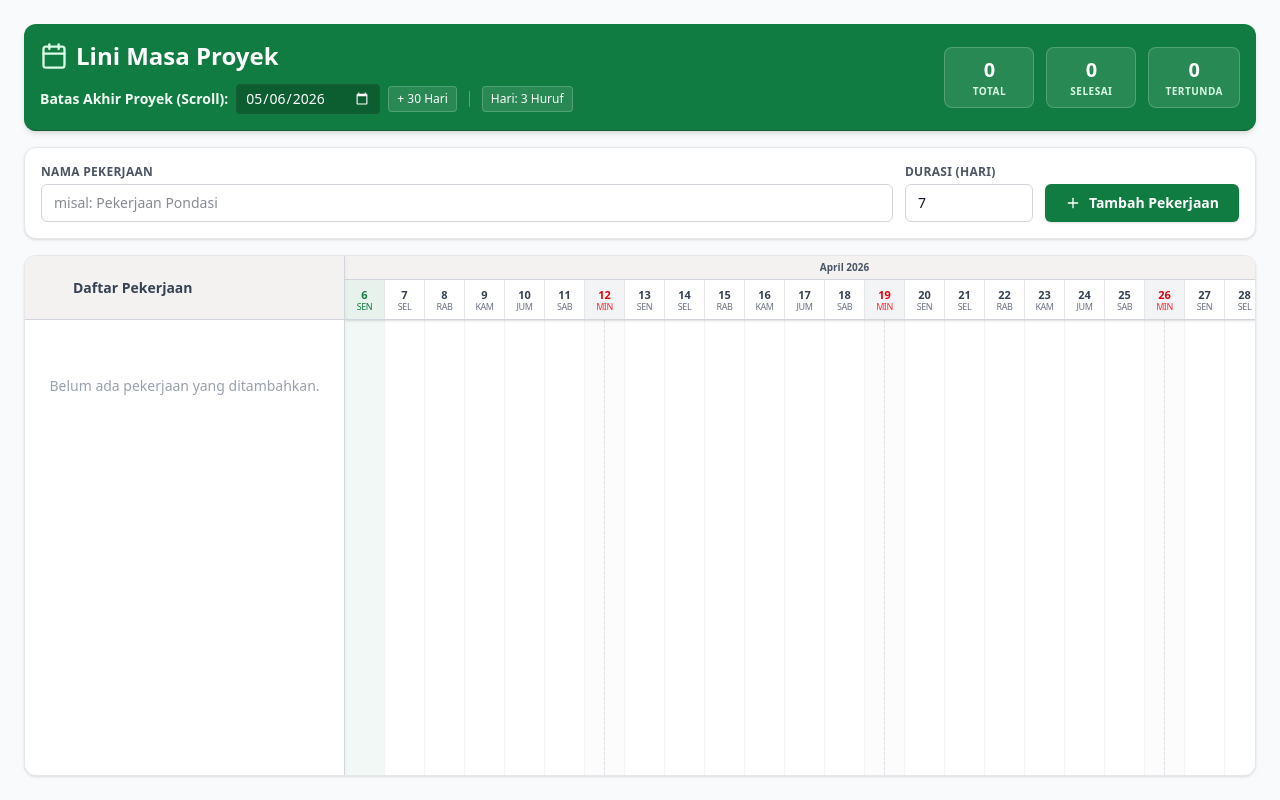
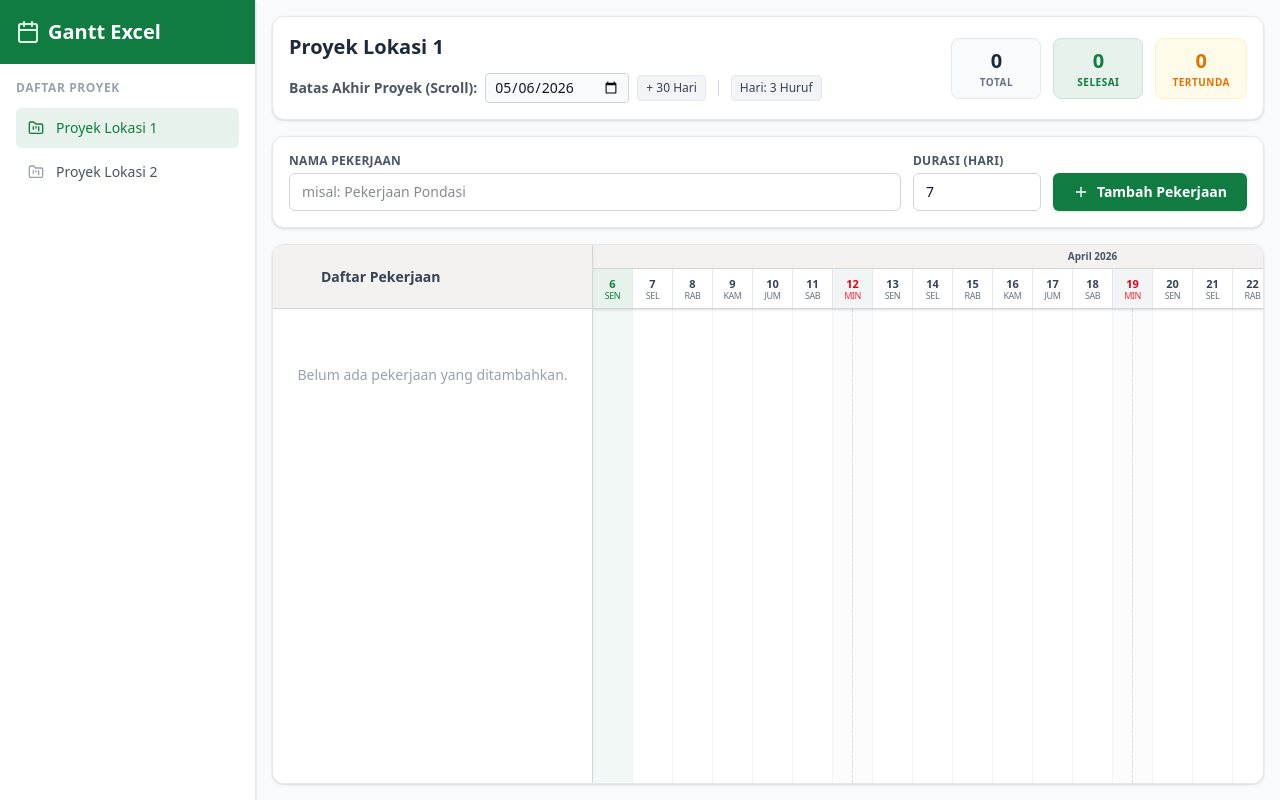
Before and after one commit to febrianamanahputra/WBS, a React (Vite) app: page / in a window 1280 px wide. Built offline with nearby package versions, Linux system fonts and the light colour scheme.

Commit message:
feat: Add project filtering to task manager
Introduces the concept of projects to organize tasks. Users can now switch between different project views to manage their tasks more effectively. The UI will be updated to reflect active project selection.

```diff
--- a/src/App.tsx
+++ b/src/App.tsx
@@ -1,7 +1,7 @@
 import React, { useState, useEffect, useMemo } from 'react';
 import { format, differenceInDays, isBefore, startOfDay, parseISO, eachDayOfInterval, addDays, isSameDay, min, addMonths } from 'date-fns';
 import { id as localeId } from 'date-fns/locale';
-import { Plus, CheckCircle2, Circle, Trash2, Calendar, Clock, AlertCircle } from 'lucide-react';
+import { Plus, CheckCircle2, Circle, Trash2, Calendar, Clock, AlertCircle, FolderKanban } from 'lucide-react';
 import { Task } from './types';
 
 const CELL_WIDTH = 40; // width of each day cell in pixels
@@ -42,6 +42,8 @@ const getWorkingDaysCount = (startDate: Date, endDate: Date): number => {
 
 export default function App() {
   const [tasks, setTasks] = useState<Task[]>([]);
+  const [activeProject, setActiveProject] = useState<string>('lokasi1');
+
   const [newTaskName, setNewTaskName] = useState('');
   const [newTaskDuration, setNewTaskDuration] = useState<number | ''>(7);
   const [projectEndDate, setProjectEndDate] = useState(format(addMonths(new Date(), 1), 'yyyy-MM-dd'));
@@ -146,6 +148,7 @@ export default function App() {
       deadline: deadlineDate,
       duration: duration,
       status: 'pending',
+      projectId: activeProject,
     };
 
     setTasks([...tasks, newTask]);
@@ -167,12 +170,15 @@ export default function App() {
     setProjectEndDate(prev => format(addDays(parseISO(prev), 30), 'yyyy-MM-dd'));
   };
 
+  // Filter tasks by active project
+  const currentProjectTasks = tasks.filter(t => (t.projectId || 'lokasi1') === activeProject);
+
   // Calculate timeline range
   const timelineStart = useMemo(() => {
-    if (tasks.length === 0) return startOfDay(new Date());
-    const minDate = min(tasks.map(t => parseISO(t.startDate)));
+    if (currentProjectTasks.length === 0) return startOfDay(new Date());
+    const minDate = min(currentProjectTasks.map(t => parseISO(t.startDate)));
     return min([minDate, startOfDay(new Date())]);
-  }, [tasks]);
+  }, [currentProjectTasks]);
 
   const timelineRange = useMemo(() => {
     const end = parseISO(projectEndDate);
@@ -204,22 +210,57 @@ export default function App() {
     return grouped;
   }, [timelineRange]);
 
-  const completedCount = tasks.filter(t => t.status === 'completed').length;
-  const pendingCount = tasks.length - completedCount;
+  const completedCount = currentProjectTasks.filter(t => t.status === 'completed').length;
+  const pendingCount = currentProjectTasks.length - completedCount;
+
+  const projects = [
+    { id: 'lokasi1', name: 'Proyek Lokasi 1' },
+    { id: 'lokasi2', name: 'Proyek Lokasi 2' }
+  ];
 
   return (
-    <div className="min-h-screen bg-gray-50 text-gray-900 font-sans p-4 md:p-6 flex flex-col h-screen">
-      <div className="max-w-[1600px] mx-auto w-full flex flex-col h-full space-y-4">
+    <div className="h-screen w-full bg-gray-50 text-gray-900 font-sans flex overflow-hidden">
+
+      {/* Sidebar Dashboard */}
+      <aside className="w-64 bg-white border-r border-gray-200 flex flex-col shrink-0 z-30 shadow-sm">
+        <div className="h-16 bg-[#107c41] flex items-center px-4 shrink-0">
+          <h1 className="text-xl font-bold text-white flex items-center gap-2">
+            <Calendar className="w-6 h-6 text-green-100" />
+            Gantt Excel
+          </h1>
+        </div>
+        <div className="p-4">
+          <h2 className="text-xs font-bold text-gray-400 uppercase tracking-wider mb-3">Daftar Proyek</h2>
+          <div className="flex flex-col gap-1">
+            {projects.map(project => (
+              <button
+                key={project.id}
+                onClick={() => setActiveProject(project.id)}
+                className={`flex items-center gap-3 px-3 py-2.5 rounded-md text-sm font-medium transition-colors ${
+                  activeProject === project.id
+                    ? 'bg-[#e6f2eb] text-[#107c41]'
+                    : 'text-gray-600 hover:bg-gray-100 hover:text-gray-900'
+                }`}
+              >
+                <FolderKanban className={`w-4 h-4 ${activeProject === project.id ? 'text-[#107c41]' : 'text-gray-400'}`} />
+                {project.name}
+              </button>
+            ))}
+          </div>
+        </div>
+      </aside>
+
+      {/* Main Content Area */}
+      <main className="flex-1 flex flex-col h-full overflow-hidden p-4 space-y-4">
 
         {/* Header Section */}
-        <header className="bg-[#107c41] rounded-xl shadow-md border-b border-[#185c37] p-4 flex flex-col md:flex-row justify-between items-start md:items-center gap-4 shrink-0 text-white">
+        <header className="bg-white rounded-xl shadow-sm border border-gray-200 p-4 flex flex-col md:flex-row justify-between items-start md:items-center gap-4 shrink-0">
           <div className="flex flex-col gap-2">
-            <h1 className="text-2xl font-bold text-white flex items-center gap-2">
-              <Calendar className="w-7 h-7 text-green-100" />
-              Lini Masa Proyek
-            </h1>
+            <h2 className="text-xl font-bold text-gray-800 flex items-center gap-2">
+              {projects.find(p => p.id === activeProject)?.name}
+            </h2>
             <div className="flex items-center gap-2 mt-1">
-              <label htmlFor="projectEnd" className="text-sm font-semibold text-green-50">
+              <label htmlFor="projectEnd" className="text-sm font-semibold text-gray-600">
                 Batas Akhir Proyek (Scroll):
               </label>
               <input
@@ -227,20 +268,19 @@ export default function App() {
                 type="date"
                 value={projectEndDate}
                 onChange={(e) => setProjectEndDate(e.target.value)}
-                className="px-2 py-1 text-sm rounded border border-[#185c37] focus:outline-none focus:ring-2 focus:ring-white bg-[#0c5e31] text-white font-medium color-scheme-dark"
-                style={{ colorScheme: 'dark' }}
+                className="px-2 py-1 text-sm rounded border border-gray-300 focus:outline-none focus:ring-2 focus:ring-[#107c41] bg-gray-50 text-gray-900 font-medium"
               />
               <button
                 onClick={extendProjectEndDate}
-                className="px-2 py-1 text-xs bg-white/10 text-white rounded hover:bg-white/20 font-medium transition-colors border border-white/20"
+                className="px-2 py-1 text-xs bg-gray-100 text-gray-700 rounded hover:bg-gray-200 font-medium transition-colors border border-gray-200"
                 title="Tambah 30 hari ke batas scroll"
               >
                 + 30 Hari
               </button>
-              <div className="w-px h-4 bg-white/30 mx-1"></div>
+              <div className="w-px h-4 bg-gray-300 mx-1"></div>
               <button
                 onClick={toggleDayFormat}
-                className="px-2 py-1 text-xs bg-white/10 text-white rounded hover:bg-white/20 font-medium transition-colors flex items-center gap-1 border border-white/20"
+                className="px-2 py-1 text-xs bg-gray-100 text-gray-700 rounded hover:bg-gray-200 font-medium transition-colors flex items-center gap-1 border border-gray-200"
                 title="Ubah format nama hari"
               >
                 Hari: {formatLabel}
@@ -249,17 +289,17 @@ export default function App() {
           </div>
 
           <div className="flex gap-3">
-            <div className="bg-white/10 px-4 py-2 rounded-lg border border-white/20 flex flex-col items-center min-w-[90px]">
-              <span className="text-xl font-bold text-white">{tasks.length}</span>
-              <span className="text-[10px] font-bold text-green-100 uppercase tracking-wider">Total</span>
+            <div className="bg-gray-50 px-4 py-2 rounded-lg border border-gray-200 flex flex-col items-center min-w-[90px]">
+              <span className="text-xl font-bold text-gray-800">{currentProjectTasks.length}</span>
+              <span className="text-[10px] font-bold text-gray-500 uppercase tracking-wider">Total</span>
             </div>
-            <div className="bg-white/10 px-4 py-2 rounded-lg border border-white/20 flex flex-col items-center min-w-[90px]">
-              <span className="text-xl font-bold text-white">{completedCount}</span>
-              <span className="text-[10px] font-bold text-green-100 uppercase tracking-wider">Selesai</span>
+            <div className="bg-[#e6f2eb] px-4 py-2 rounded-lg border border-[#cce4d6] flex flex-col items-center min-w-[90px]">
+              <span className="text-xl font-bold text-[#107c41]">{completedCount}</span>
+              <span className="text-[10px] font-bold text-[#107c41] uppercase tracking-wider">Selesai</span>
             </div>
-            <div className="bg-white/10 px-4 py-2 rounded-lg border border-white/20 flex flex-col items-center min-w-[90px]">
-              <span className="text-xl font-bold text-white">{pendingCount}</span>
-              <span className="text-[10px] font-bold text-green-100 uppercase tracking-wider">Tertunda</span>
+            <div className="bg-amber-50 px-4 py-2 rounded-lg border border-amber-100 flex flex-col items-center min-w-[90px]">
+              <span className="text-xl font-bold text-amber-600">{pendingCount}</span>
+              <span className="text-[10px] font-bold text-amber-600 uppercase tracking-wider">Tertunda</span>
             </div>
           </div>
         </header>
@@ -315,10 +355,10 @@ export default function App() {
 
               {/* Task Rows */}
               <div className="overflow-y-auto flex-1 custom-scrollbar">
-                {tasks.length === 0 ? (
+                {currentProjectTasks.length === 0 ? (
                   <div className="p-4 text-sm text-gray-400 text-center mt-10">Belum ada pekerjaan yang ditambahkan.</div>
                 ) : (
-                  tasks.map(task => (
+                  currentProjectTasks.map(task => (
                     <div key={task.id} className="h-12 border-b border-gray-100 flex items-center px-4 hover:bg-gray-50 transition-colors group">
                       <button
                         onClick={() => toggleTaskStatus(task.id)}
@@ -413,7 +453,7 @@ export default function App() {
 
                 {/* Task Bars */}
                 <div className="relative">
-                  {tasks.map((task) => {
+                  {currentProjectTasks.map((task) => {
                     const isDragging = dragState?.taskId === task.id && dragState.type === 'move';
                     const isResizing = dragState?.taskId === task.id && dragState.type === 'resize';
                     const deltaDays = (isDragging || isResizing) ? dragState.deltaDays : 0;
@@ -512,7 +552,7 @@ export default function App() {
 
           </div>
         </section>
-      </div>
+      </main>
 
       {/* Custom Scrollbar Styles */}
       <style dangerouslySetInnerHTML={{__html: `
--- a/src/types.ts
+++ b/src/types.ts
@@ -6,4 +6,5 @@ export interface Task {
   deadline: string;
   duration?: number;
   status: 'pending' | 'completed';
+  projectId?: string;
 }
```
